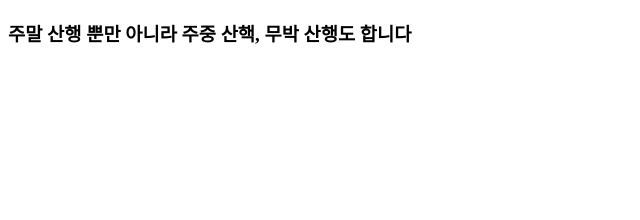
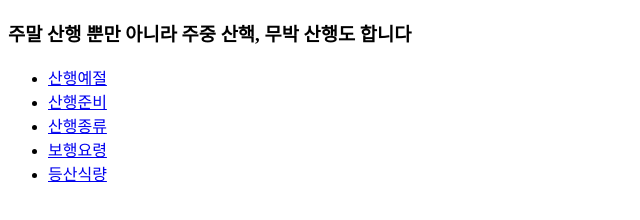
Before and after one commit to ygnoh/Do-it-html-css, a plain HTML site: page chap02/index.html in a window 1280 px wide. Shown: the part 70-290 px from the top of the page, without its empty margins (0-640 px from the left). Drawn offline with Linux system fonts and the light colour scheme.

Commit message:
<nav> 태그 삽입

```diff
--- a/chap02/index.html
+++ b/chap02/index.html
@@ -9,5 +9,14 @@
             <h1>산과 벗하는 산악회</h1>
             <h3>주말 산행 뿐만 아니라 주중 산핵, 무박 산행도 합니다</h3>
         </header>
+        <nav id="mainNav">
+            <ul>
+                <li><a href="#">산행예절</a></li>
+                <li><a href="#">산행준비</a></li>
+                <li><a href="#">산행종류</a></li>
+                <li><a href="#">보행요령</a></li>
+                <li><a href="#">등산식량</a></li>
+            </ul>
+        </nav>
     </body>
 </html>
```
